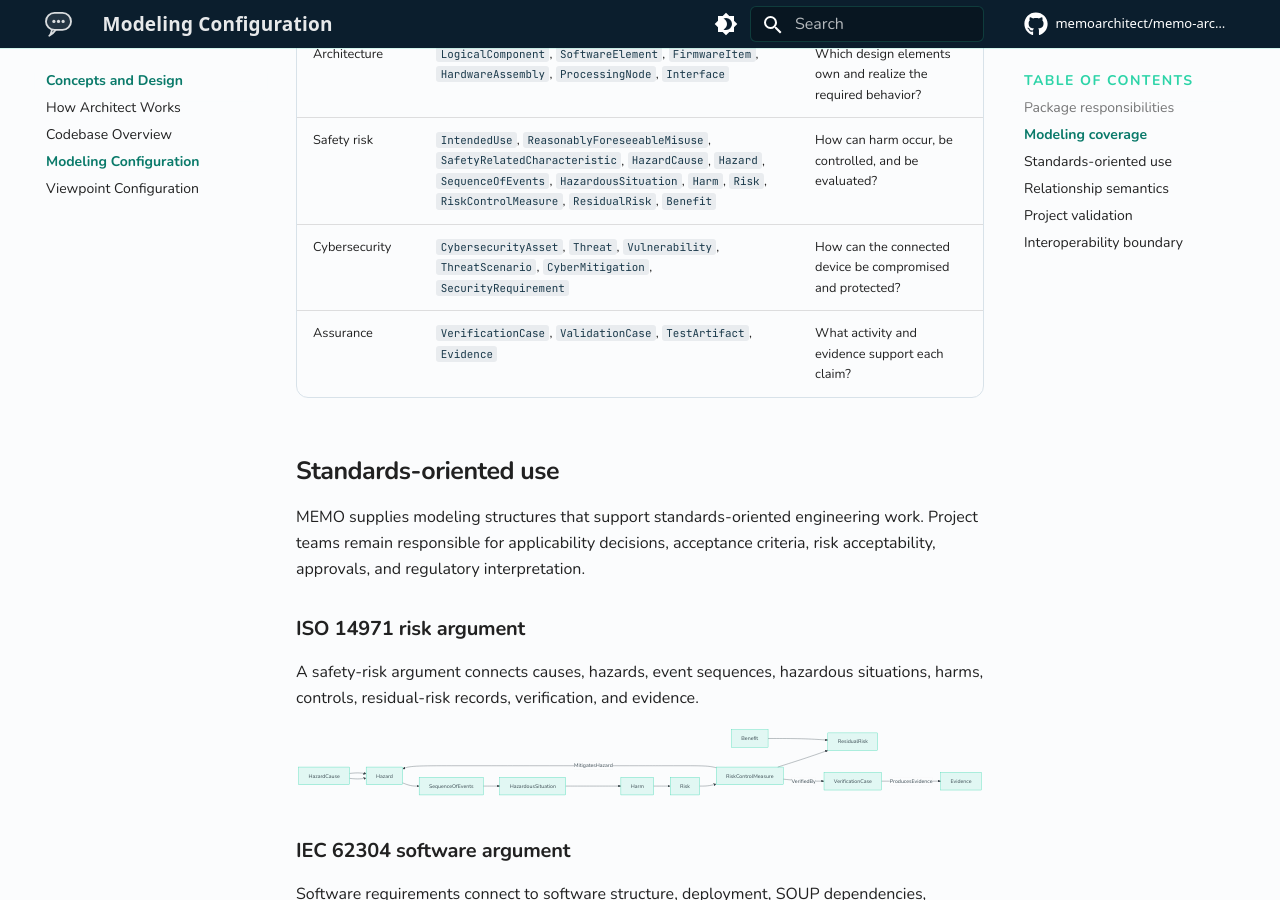
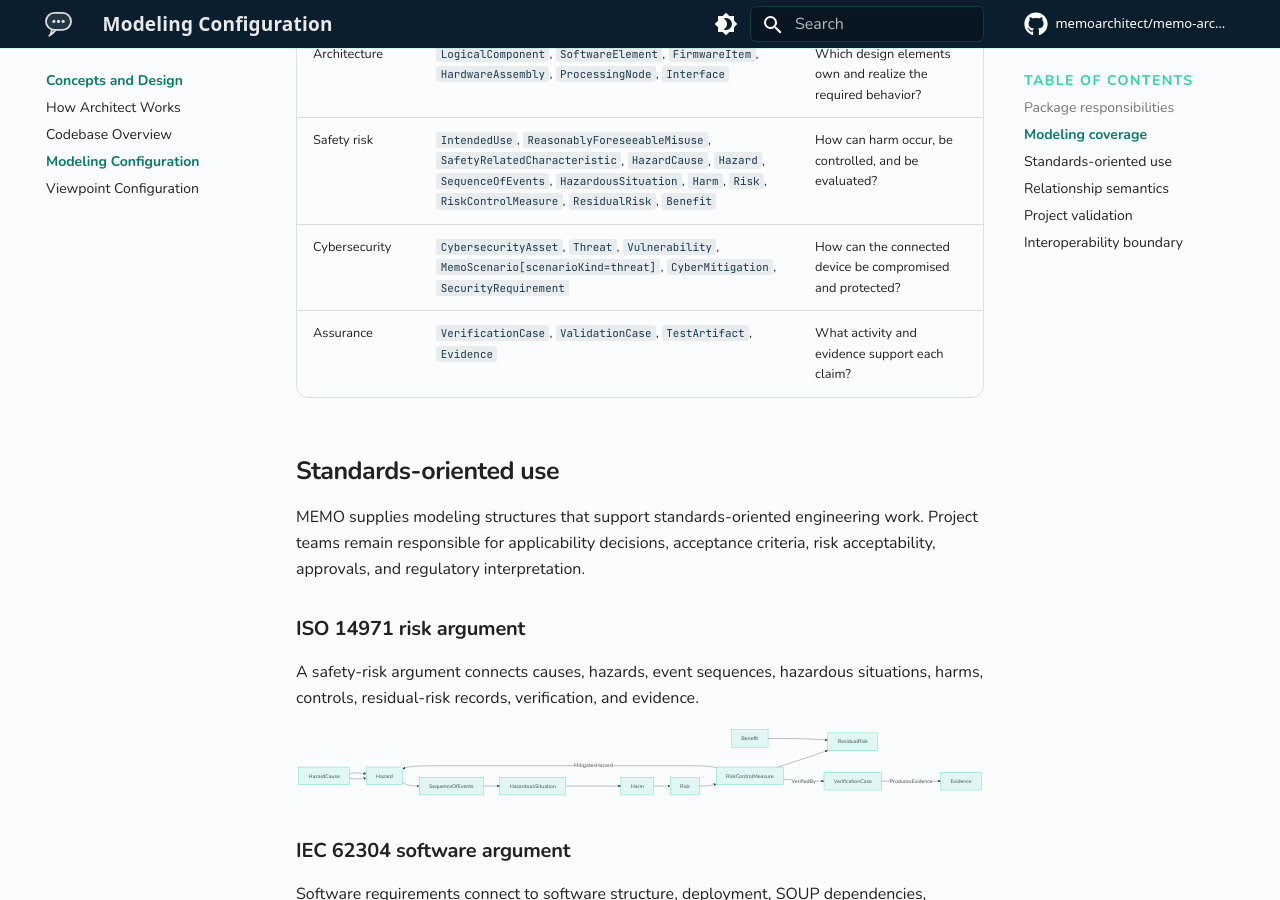
Before and after one commit to memoarchitect/memo-architect, an MkDocs documentation site: the page built from docs/src/developers/config/medical-domain.md, in a window 1280 px wide and 900 px high, scrolled down 1353 px. Built offline with MkDocs 1.6.1 and Material for MkDocs 9.7.7, drawn with Linux system fonts in a browser that asks for light colours; comment, search, counter and statistics services are not loaded.

Commit message:
Document scenario kind selection

```diff
--- a/docs/src/developers/config/medical-domain.md
+++ b/docs/src/developers/config/medical-domain.md
@@ -38,7 +38,7 @@ concerns.
 | Functions and behavior | `LogicalFunction`, `StateMachine`, `ModeState`, `ActivityAction` | What transformations, states, and interactions are required? |
 | Architecture | `LogicalComponent`, `SoftwareElement`, `FirmwareItem`, `HardwareAssembly`, `ProcessingNode`, `Interface` | Which design elements own and realize the required behavior? |
 | Safety risk | `IntendedUse`, `ReasonablyForeseeableMisuse`, `SafetyRelatedCharacteristic`, `HazardCause`, `Hazard`, `SequenceOfEvents`, `HazardousSituation`, `Harm`, `Risk`, `RiskControlMeasure`, `ResidualRisk`, `Benefit` | How can harm occur, be controlled, and be evaluated? |
-| Cybersecurity | `CybersecurityAsset`, `Threat`, `Vulnerability`, `ThreatScenario`, `CyberMitigation`, `SecurityRequirement` | How can the connected device be compromised and protected? |
+| Cybersecurity | `CybersecurityAsset`, `Threat`, `Vulnerability`, `MemoScenario[scenarioKind=threat]`, `CyberMitigation`, `SecurityRequirement` | How can the connected device be compromised and protected? |
 | Assurance | `VerificationCase`, `ValidationCase`, `TestArtifact`, `Evidence` | What activity and evidence support each claim? |
 
 ## Standards-oriented use
```
